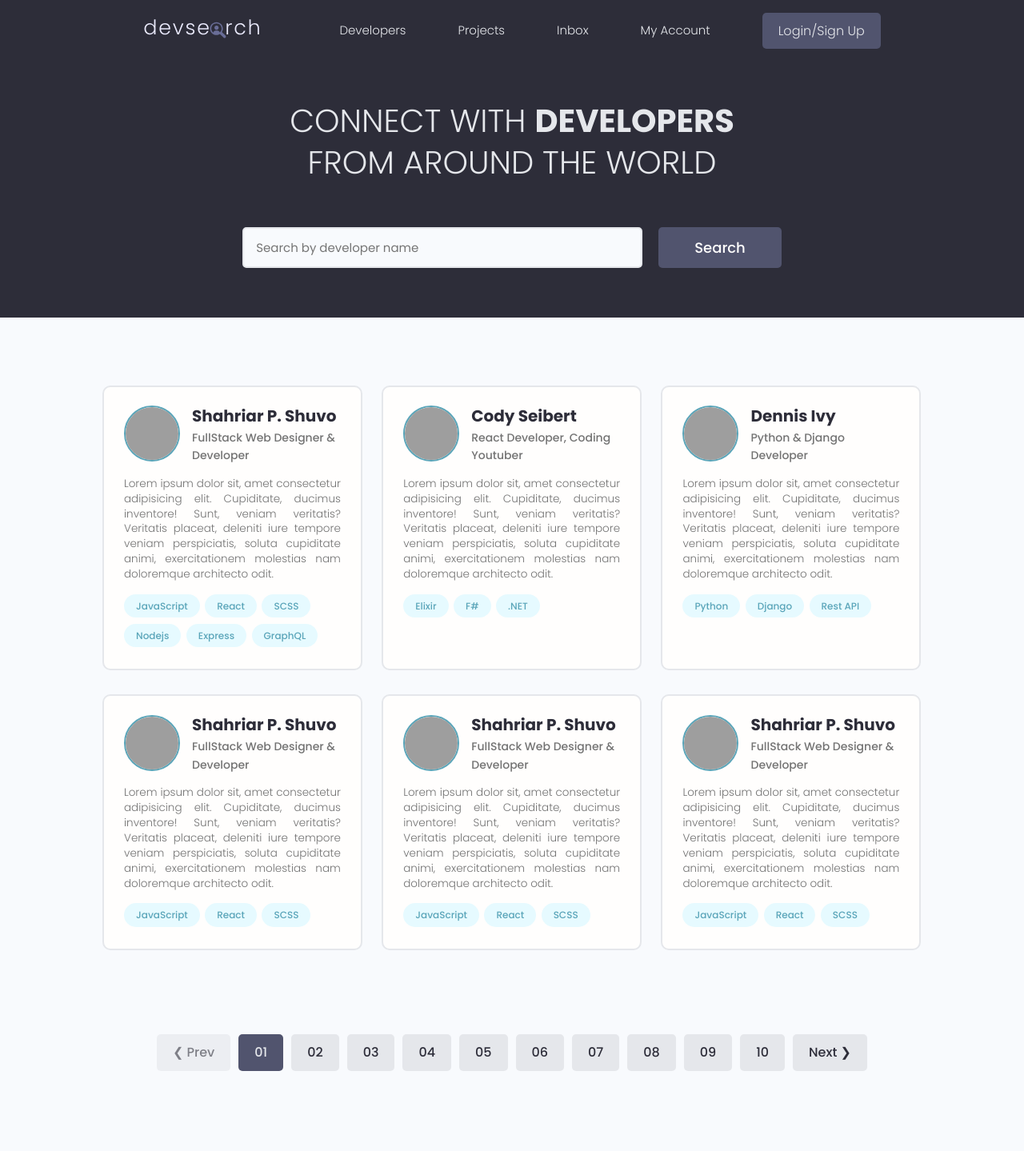
After one commit to omarJunior/django-ivis, a Django app: template templates/index.html in a window 1280 px wide. The commit adds this page. Shown: the whole page at 80% size. Run offline with Django 3.2, Linux system fonts and the light colour scheme; the template is opened without the code that fills it, so the values that code supplies are empty; some libraries are stand-ins or nearby versions; grey boxes are pictures that could not be loaded.

Commit message:
cambios actualizados

```diff
--- a/projects/views.py
+++ b/projects/views.py
@@ -22,7 +22,7 @@ def projects(request):
         page = paginator.num_pages
         projects = paginator.page(page)
 
-    context =  {'projects': projects, 'search_query': search_query}
+    context =  {'projects': projects, 'search_query': search_query, 'paginator': paginator}
     return render(request, "projects/projects.html", context)
 
 def project(request, pk):
--- /dev/null
+++ b/templates/index.html
@@ -0,0 +1,277 @@
+<!DOCTYPE html>
+<html lang="en">
+
+<head>
+  <meta charset="UTF-8" />
+  <meta http-equiv="X-UA-Compatible" content="IE=edge" />
+  <meta name="viewport" content="width=device-width, initial-scale=1.0" />
+
+  <!-- Favicon -->
+  <link rel="shortcut icon" href="images/favicon.ico" type="image/x-icon" />
+  <!-- Icon - IconMonster -->
+  <link rel="stylesheet" href="https://cdn.iconmonstr.com/1.3.0/css/iconmonstr-iconic-font.min.css" />
+  <!-- Mumble UI -->
+  <link rel="stylesheet" href="uikit/styles/uikit.css" />
+  <!-- Dev Search UI -->
+  <link rel="stylesheet" href="styles/app.css" />
+
+  <title>DevSearch - Connect with Developers!</title>
+</head>
+
+<body>
+  <!-- Header Section -->
+  <header class="header">
+    <div class="container container--narrow">
+      <a href="/" class="header__logo">
+        <img src="images/logo.svg" alt="DevSearch Logo" />
+      </a>
+      <nav class="header__nav">
+        <input type="checkbox" id="responsive-menu" />
+        <label for="responsive-menu" class="toggle-menu">
+          <span>Menu</span>
+          <div class="toggle-menu__lines"></div>
+        </label>
+        <ul class="header__menu">
+          <li class="header__menuItem"><a href="index.html">Developers</a></li>
+          <li class="header__menuItem"><a href="projects.html">Projects</a></li>
+          <li class="header__menuItem"><a href="inbox.html">Inbox</a></li>
+          <li class="header__menuItem"><a href="account.html">My Account</a></li>
+          <li class="header__menuItem"><a href="login.html" class="btn btn--sub">Login/Sign Up</a></li>
+        </ul>
+      </nav>
+    </div>
+  </header>
+
+  <!-- Main Section -->
+  <main class="home">
+    <section class="hero-section text-center">
+      <div class="container container--narrow">
+        <div class="hero-section__box">
+          <h2>CONNECT WITH <span>DEVELOPERS</span></h2>
+          <h2>FROM AROUND THE WORLD</h2>
+        </div>
+
+        <div class="hero-section__search">
+          <form class="form" action="#" method="get">
+            <div class="form__field">
+              <label for="formInput#search">Search Developers </label>
+              <input class="input input--text" id="formInput#search" type="text" name="text"
+                placeholder="Search by developer name" />
+            </div>
+
+            <input class="btn btn--sub btn--lg" type="submit" value="Search" />
+          </form>
+        </div>
+      </div>
+    </section>
+    <!-- Search Result: DevList -->
+    <section class="devlist">
+      <div class="container">
+        <div class="grid grid--three">
+          <div class="column card">
+            <div class="dev">
+              <a href="/profile.html" class="card__body">
+                <div class="dev__profile">
+                  <img class="avatar avatar--md" src="https://avatars.githubusercontent.com/u/22437186" alt="image" />
+                  <div class="dev__meta">
+                    <h3>Shahriar P. Shuvo</h3>
+                    <h5>FullStack Web Designer & Developer</h5>
+                  </div>
+                </div>
+                <p class="dev__info">
+                  Lorem ipsum dolor sit, amet consectetur adipisicing elit. Cupiditate, ducimus inventore! Sunt,
+                  veniam veritatis? Veritatis placeat, deleniti iure tempore veniam perspiciatis, soluta cupiditate
+                  animi, exercitationem molestias nam doloremque architecto odit.
+                </p>
+                <div class="dev__skills">
+                  <span class="tag tag--pill tag--main">
+                    <small>JavaScript</small>
+                  </span>
+                  <span class="tag tag--pill tag--main">
+                    <small>React</small>
+                  </span>
+                  <span class="tag tag--pill tag--main">
+                    <small>SCSS</small>
+                  </span>
+                  <span class="tag tag--pill tag--main">
+                    <small>Nodejs</small>
+                  </span>
+                  <span class="tag tag--pill tag--main">
+                    <small>Express</small>
+                  </span>
+                  <span class="tag tag--pill tag--main">
+                    <small>GraphQL</small>
+                  </span>
+                </div>
+              </a>
+            </div>
+          </div>
+          <div class="column card">
+            <div class="dev">
+              <a href="/profile.html" class="card__body">
+                <div class="dev__profile">
+                  <img class="avatar avatar--md" src="https://avatars.githubusercontent.com/u/1868782" alt="image" />
+                  <div class="dev__meta">
+                    <h3>Cody Seibert</h3>
+                    <h5>React Developer, Coding Youtuber</h5>
+                  </div>
+                </div>
+                <p class="dev__info">
+                  Lorem ipsum dolor sit, amet consectetur adipisicing elit. Cupiditate, ducimus inventore! Sunt,
+                  veniam veritatis? Veritatis placeat, deleniti iure tempore veniam perspiciatis, soluta cupiditate
+                  animi, exercitationem molestias nam doloremque architecto odit.
+                </p>
+                <div class="dev__skills">
+                  <span class="tag tag--pill tag--main">
+                    <small>Elixir</small>
+                  </span>
+                  <span class="tag tag--pill tag--main">
+                    <small>F#</small>
+                  </span>
+                  <span class="tag tag--pill tag--main">
+                    <small>.NET</small>
+                  </span>
+                </div>
+              </a>
+            </div>
+          </div>
+          <div class="column card">
+            <div class="dev">
+              <a href="/profile.html" class="card__body">
+                <div class="dev__profile">
+                  <img class="avatar avatar--md" src="https://avatars.githubusercontent.com/u/33843378" alt="image" />
+                  <div class="dev__meta">
+                    <h3>Dennis Ivy</h3>
+                    <h5>Python & Django Developer</h5>
+                  </div>
+                </div>
+                <p class="dev__info">
+                  Lorem ipsum dolor sit, amet consectetur adipisicing elit. Cupiditate, ducimus inventore! Sunt,
+                  veniam veritatis? Veritatis placeat, deleniti iure tempore veniam perspiciatis, soluta cupiditate
+                  animi, exercitationem molestias nam doloremque architecto odit.
+                </p>
+                <div class="dev__skills">
+                  <span class="tag tag--pill tag--main">
+                    <small>Python</small>
+                  </span>
+                  <span class="tag tag--pill tag--main">
+                    <small>Django</small>
+                  </span>
+                  <span class="tag tag--pill tag--main">
+                    <small>Rest API</small>
+                  </span>
+                </div>
+              </a>
+            </div>
+          </div>
+          <div class="column card">
+            <div class="dev">
+              <a href="/profile.html" class="card__body">
+                <div class="dev__profile">
+                  <img class="avatar avatar--md" src="https://avatars.githubusercontent.com/u/22437186" alt="image" />
+                  <div class="dev__meta">
+                    <h3>Shahriar P. Shuvo</h3>
+                    <h5>FullStack Web Designer & Developer</h5>
+                  </div>
+                </div>
+                <p class="dev__info">
+                  Lorem ipsum dolor sit, amet consectetur adipisicing elit. Cupiditate, ducimus inventore! Sunt,
+                  veniam veritatis? Veritatis placeat, deleniti iure tempore veniam perspiciatis, soluta cupiditate
+                  animi, exercitationem molestias nam doloremque architecto odit.
+                </p>
+                <div class="dev__skills">
+                  <span class="tag tag--pill tag--main">
+                    <small>JavaScript</small>
+                  </span>
+                  <span class="tag tag--pill tag--main">
+                    <small>React</small>
+                  </span>
+                  <span class="tag tag--pill tag--main">
+                    <small>SCSS</small>
+                  </span>
+                </div>
+              </a>
+            </div>
+          </div>
+          <div class="column card">
+            <div class="dev">
+              <a href="/profile.html" class="card__body">
+                <div class="dev__profile">
+                  <img class="avatar avatar--md" src="https://avatars.githubusercontent.com/u/22437186" alt="image" />
+                  <div class="dev__meta">
+                    <h3>Shahriar P. Shuvo</h3>
+                    <h5>FullStack Web Designer & Developer</h5>
+                  </div>
+                </div>
+                <p class="dev__info">
+                  Lorem ipsum dolor sit, amet consectetur adipisicing elit. Cupiditate, ducimus inventore! Sunt,
+                  veniam veritatis? Veritatis placeat, deleniti iure tempore veniam perspiciatis, soluta cupiditate
+                  animi, exercitationem molestias nam doloremque architecto odit.
+                </p>
+                <div class="dev__skills">
+                  <span class="tag tag--pill tag--main">
+                    <small>JavaScript</small>
+                  </span>
+                  <span class="tag tag--pill tag--main">
+                    <small>React</small>
+                  </span>
+                  <span class="tag tag--pill tag--main">
+                    <small>SCSS</small>
+                  </span>
+                </div>
+              </a>
+            </div>
+          </div>
+          <div class="column card">
+            <div class="dev">
+              <a href="/profile.html" class="card__body">
+                <div class="dev__profile">
+                  <img class="avatar avatar--md" src="https://avatars.githubusercontent.com/u/22437186" alt="image" />
+                  <div class="dev__meta">
+                    <h3>Shahriar P. Shuvo</h3>
+                    <h5>FullStack Web Designer & Developer</h5>
+                  </div>
+                </div>
+                <p class="dev__info">
+                  Lorem ipsum dolor sit, amet consectetur adipisicing elit. Cupiditate, ducimus inventore! Sunt,
+                  veniam veritatis? Veritatis placeat, deleniti iure tempore veniam perspiciatis, soluta cupiditate
+                  animi, exercitationem molestias nam doloremque architecto odit.
+                </p>
+                <div class="dev__skills">
+                  <span class="tag tag--pill tag--main">
+                    <small>JavaScript</small>
+                  </span>
+                  <span class="tag tag--pill tag--main">
+                    <small>React</small>
+                  </span>
+                  <span class="tag tag--pill tag--main">
+                    <small>SCSS</small>
+                  </span>
+                </div>
+              </a>
+            </div>
+          </div>
+        </div>
+      </div>
+    </section>
+
+    <div class="pagination">
+      <ul class="container">
+        <li><a href="#" class="btn btn--disabled">&#10094; Prev</a></li>
+        <li><a href="#" class="btn btn--sub">01</a></li>
+        <li><a href="#" class="btn">02</a></li>
+        <li><a href="#" class="btn">03</a></li>
+        <li><a href="#" class="btn">04</a></li>
+        <li><a href="#" class="btn">05</a></li>
+        <li><a href="#" class="btn">06</a></li>
+        <li><a href="#" class="btn">07</a></li>
+        <li><a href="#" class="btn">08</a></li>
+        <li><a href="#" class="btn">09</a></li>
+        <li><a href="#" class="btn">10</a></li>
+        <li><a href="#" class="btn">Next &#10095;</a></li>
+      </ul>
+    </div>
+  </main>
+</body>
+
+</html>
```
Also changed, not shown: projects/templates/projects/projects.html (+21 -0 lines).
